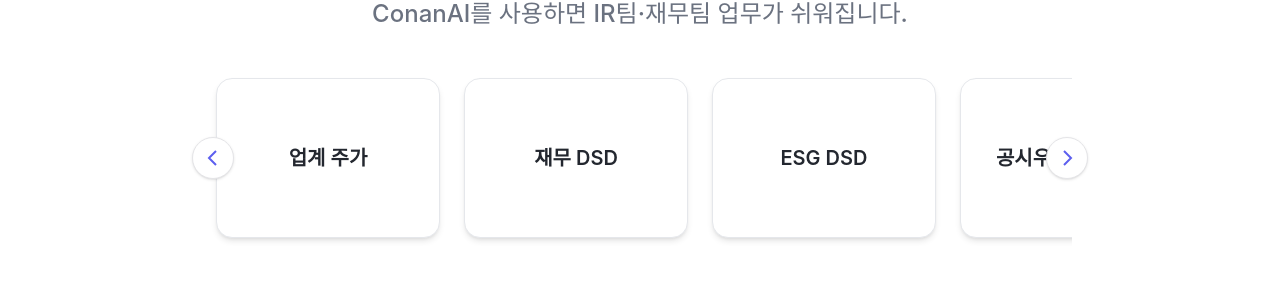
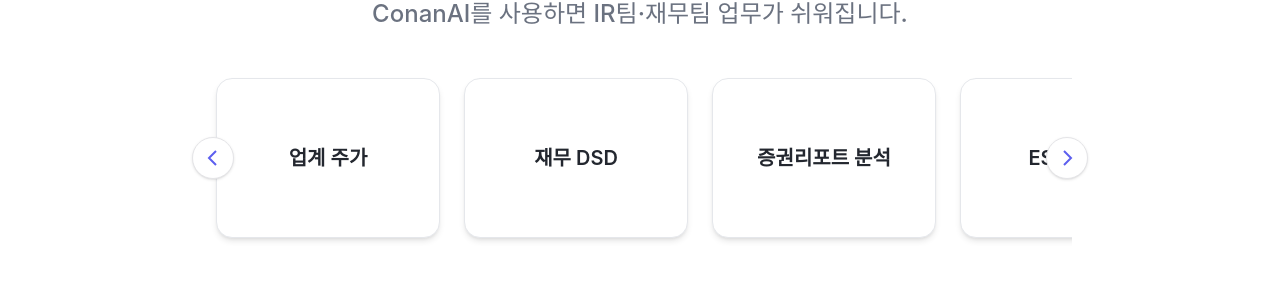
Before and after one commit to Haneull-dv/hc_next, a Next.js app: page / in a window 1280 px wide. Shown: the part 203-491 px from the top of the page. Built offline with nearby package versions, Linux system fonts and the light colour scheme.

Commit message:
메인화면 라벨 수정

```diff
--- a/app/features/disclosure-monitor/page.tsx
+++ /dev/null
@@ -1,2 +0,0 @@
-import EmptyPage from '../../components/EmptyPage';
-export default EmptyPage;
--- a/app/features/esg-xbrl/page.tsx
+++ /dev/null
@@ -1,2 +0,0 @@
-import EmptyPage from '../../components/EmptyPage';
-export default EmptyPage;
--- a/app/features/ir-helper/page.tsx
+++ /dev/null
@@ -1,2 +0,0 @@
-import EmptyPage from '../../components/EmptyPage';
-export default EmptyPage;
--- a/app/page.tsx
+++ b/app/page.tsx
@@ -10,11 +10,8 @@
 const SLIDES = [
   { label: '업계 주가', href: '/features/stock' },
   { label: '재무 DSD', href: '/dashboard/table/separate-balancesheet' },
+  { label: '증권리포트 분석', href: '/features/report-analysis' },
   { label: 'ESG DSD', href: '/features/esg-dsd' },
-  { label: '공시우수법인 분석', href: '/features/esg-xbrl' },
-  { label: 'IR 응대 도우미', href: '/features/ir-helper' },
-  { label: '증권리포트 분석', href: '/features/report-analysis' },
-  { label: '규제 모니터링', href: '/features/disclosure-monitor' },
 ];
 
 export default function Home() {
```
